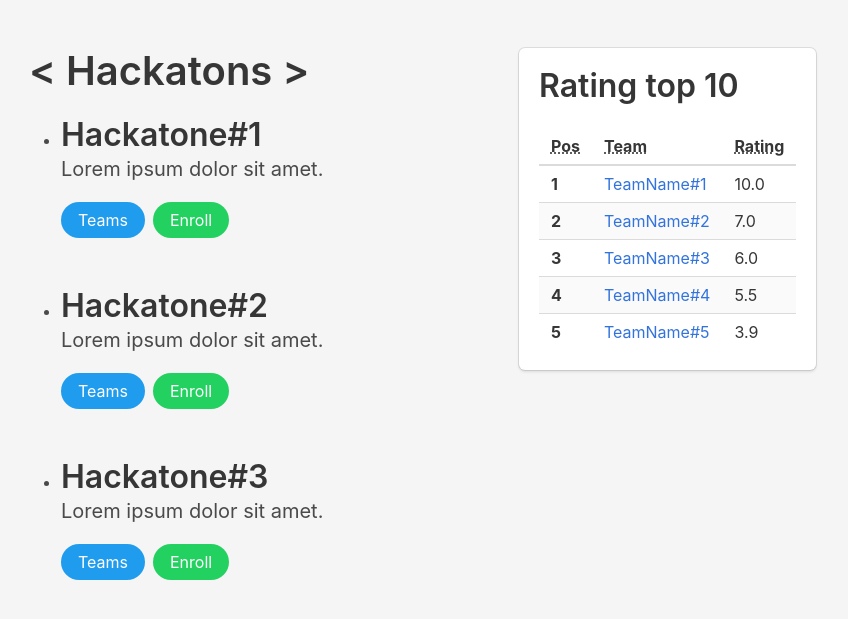
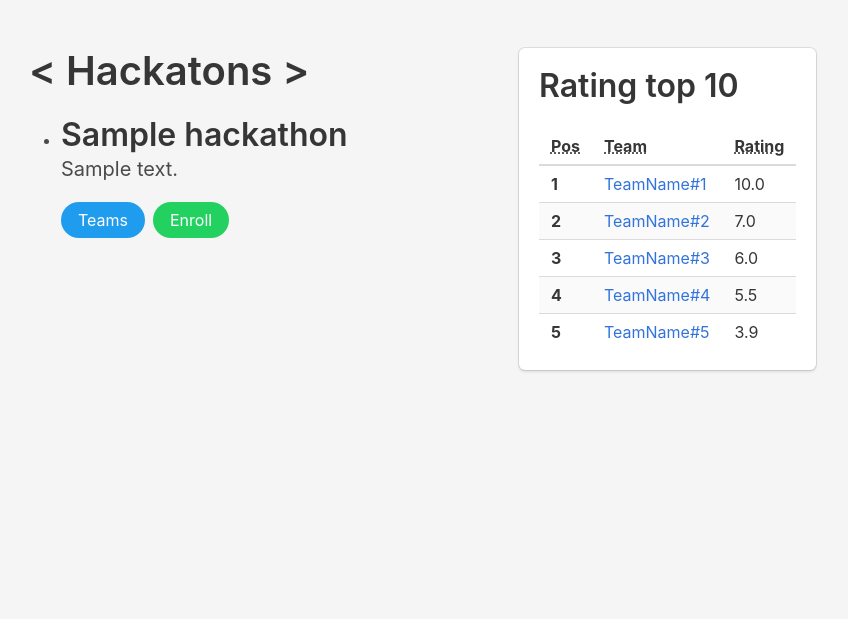
Before and after one commit to fishparmak/djangogirls, a Django app: page /home/ in a window 1280 px wide. Shown: the part 84-703 px from the top of the page, without its empty margins (133-981 px from the left). Run offline with Django 3.2, Linux system fonts and the light colour scheme; tables that the repository leaves empty hold one stand-in row (values such as "Sample post"); some libraries are stand-ins or nearby versions.

Commit message:
add simple hack desc

```diff
--- a/blog/templates/blog/home.html
+++ b/blog/templates/blog/home.html
@@ -9,32 +9,16 @@
 				<h2 class="title is-2">< Hackatons ></h2>
 				<div class="content">
 					<ul>
+                    {% for hack in hacks %}
 						<li>
-							<h3 class="title is-3">Hackatone#1</h3>
-							<p class="subtitle">Lorem ipsum dolor sit amet.</p>
+							<h3 class="title is-3">{{ hack.name }}</h3>
+							<p class="subtitle">{{ hack.description }}</p>
 							<div class="buttons">
 								<a href="#" class="button is-info is-rounded">Teams</a>
 								<a href="#" class="button is-success is-rounded">Enroll</a>
 							</div>
 						</li>
-						<hr class="hr">
-						<li>
-							<h3 class="title is-3">Hackatone#2</h3>
-							<p class="subtitle">Lorem ipsum dolor sit amet.</p>
-							<div class="buttons">
-								<a href="#" class="button is-info is-rounded">Teams</a>
-								<a href="#" class="button is-success is-rounded">Enroll</a>
-							</div>
-						</li>
-						<hr class="hr">
-						<li>
-							<h3 class="title is-3">Hackatone#3</h3>
-							<p class="subtitle">Lorem ipsum dolor sit amet.</p>
-							<div class="buttons">
-								<a href="#" class="button is-info is-rounded">Teams</a>
-								<a href="#" class="button is-success is-rounded">Enroll</a>
-							</div>
-						</li>
+                        {% endfor %}
 					</ul>
 				</div>
 			</div>
--- a/blog/views.py
+++ b/blog/views.py
@@ -1,6 +1,6 @@
 from django.shortcuts import render
 from django.utils import timezone
-from .models import Post
+from .models import Post, Hackathon
 
 def base(request):
     posts = Post.objects.filter(published_date__lte=timezone.now()).order_by('published_date')
@@ -10,4 +10,5 @@ def login(request):
     return render(request, 'blog/login.html')
 
 def home(request):
-    return render(request, 'blog/home.html')
+    hacks = Hackathon.objects.filter().order_by('date')
+    return render(request, 'blog/home.html', {'hacks': hacks})
```
